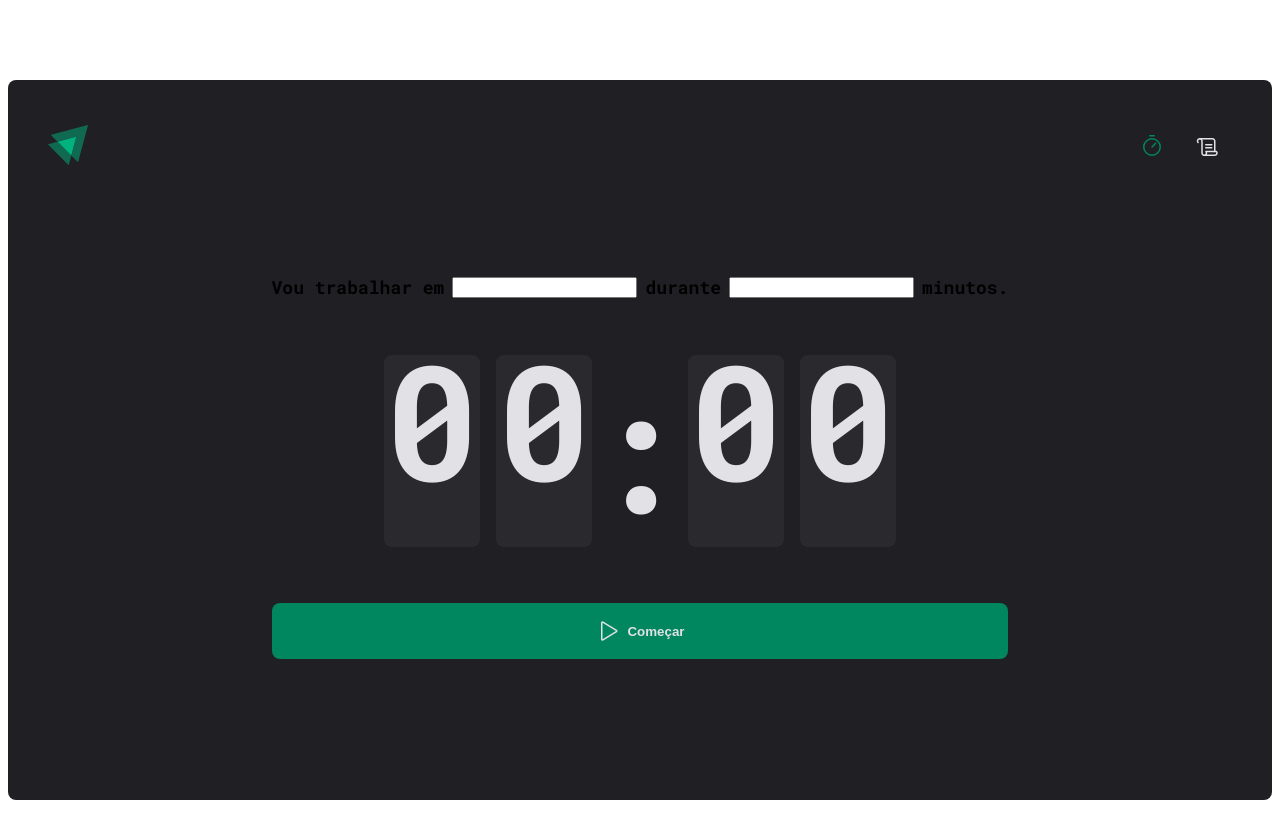
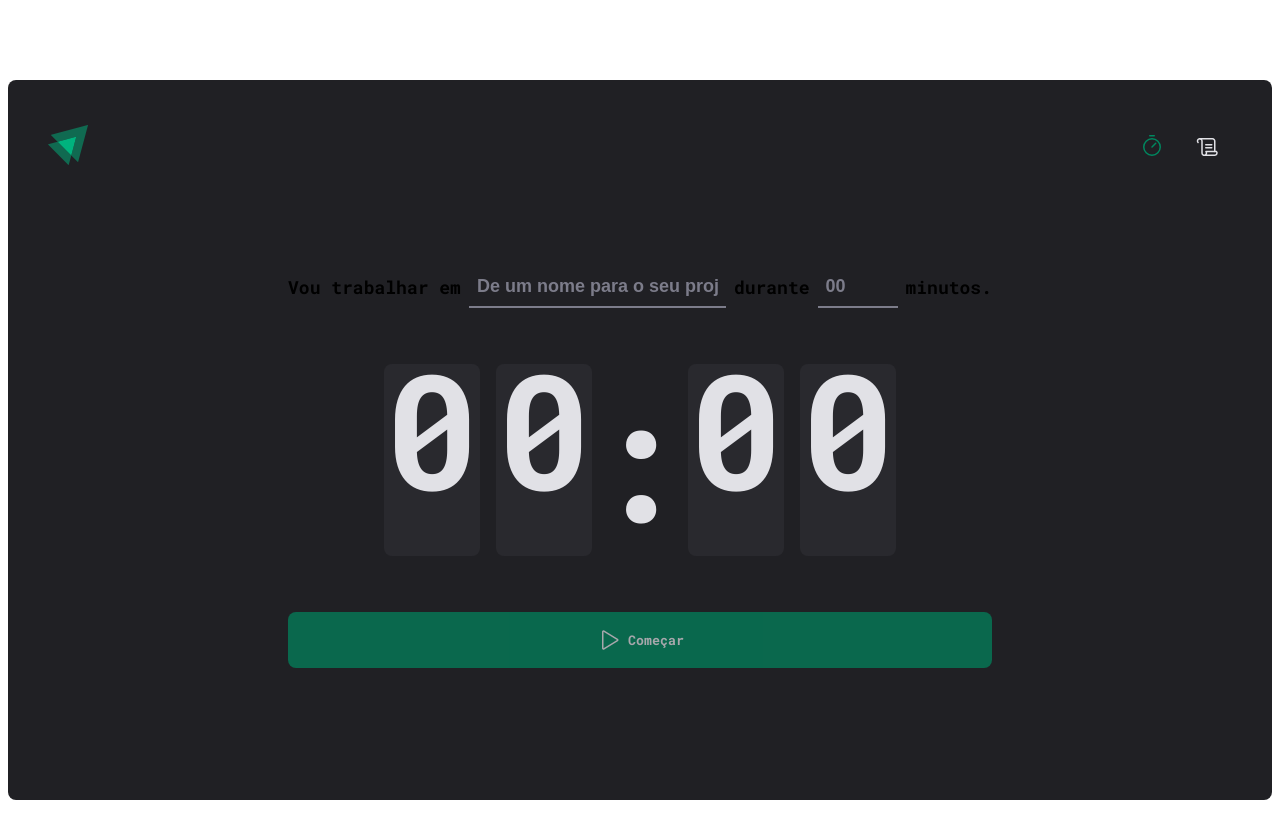
Before and after one commit to giovanademiranda/Ignite-Timer, a React (Vite) app: page / in a window 1280 px wide. Shown: the top 838 px of the page. Built offline with nearby package versions, Linux system fonts and the light colour scheme.

Commit message:
comunicação com o github

```diff
--- a/src/pages/Home/index.tsx
+++ b/src/pages/Home/index.tsx
@@ -1,5 +1,5 @@
 import { Play } from "phosphor-react";
-import { CountDownContainer, FormContainer, HomeContainer, Separator, StartCountDownButton } from "./styles";
+import { CountDownContainer, FormContainer, HomeContainer, MinutesAmountInput, Separator, StartCountDownButton, TaskInput } from "./styles";
 
 export function Home() {
   return (
@@ -7,9 +7,9 @@
       <form action="">
         <FormContainer>
           <label htmlFor="task">Vou trabalhar em</label>
-          <input id='task' />
+          <TaskInput id='task' placeholder='De um nome para o seu projeto' />
           <label htmlFor="">durante</label>
-          <input type="number" id="minutesAmount" />
+          <MinutesAmountInput placeholder='00' type="number" id="minutesAmount" />
           <span>minutos.</span>
         </FormContainer>
         <CountDownContainer>
--- a/src/pages/Home/styles.ts
+++ b/src/pages/Home/styles.ts
@@ -1,7 +1,7 @@
 import styled from 'styled-components'
 
 export const HomeContainer = styled.main`
-  font-family: 'Roboto Mono', sans-serif;
+  font-family: 'Roboto Mono', monospace;
   height: 100%;
   flex: 1;
   display: flex;
@@ -16,7 +16,7 @@
   }
 `
 export const FormContainer = styled.div`
-  font-family: 'Roboto Mono', sans-serif;
+  font-family: 'Roboto Mono', monospace;
   width: 100%;
   display: flex;
   align-items: center;
@@ -26,6 +26,31 @@
   font-size: 1.125rem;
   font-weight: bold;
   flex-wrap: wrap;
+`
+const BaseInput = styled.input`
+  background:  transparent;
+  height: 2.5rem;
+  border: 0;
+  border-bottom: 2px solid ${(props) => props.theme['gray-500']};
+  font-weight: bold;
+  font-size: inherit;
+  padding: 0 0.5rem;
+  color: ${(props) => props.theme['gray-100']};
+
+  &:focus {
+    box-shadow: none;
+    border-color: ${(props) => props.theme['green-500']}
+  }
+
+  &::placeholder {
+    color: ${(props) => props.theme['gray-500']};
+  }
+`
+export const TaskInput = styled(BaseInput)`
+  flex: 1;
+`
+export const MinutesAmountInput = styled(BaseInput)`
+  width: 4rem;
 `
 export const CountDownContainer = styled.div`
   font-family: 'Roboto Mono', sans-serif;
@@ -38,6 +63,7 @@
   span {
     background: ${props => props.theme['gray-700']};
     padding: 2rem 1 rem;
+    justify-content: center;
     border-radius: 8px;
   }
 `
@@ -50,6 +76,7 @@
   justify-content: center;
 `
 export const StartCountDownButton = styled.button`
+  font-family: 'Roboto Mono', monospace;
   width: 100%;
   border: 0;
   padding: 1rem;
@@ -63,13 +90,12 @@
   background: ${props => props.theme['green-500']};
   color: ${props => props.theme['gray-100']};
 
-  &¨:disabled {
+  &:disabled {
     opacity: 0.7;
     cursor: not-allowed;
   }
 
-  &:hover {
+  &:not(:disabled):hover {
   background: ${(props) => props.theme['green-700'] }
 }
-
 `
```
